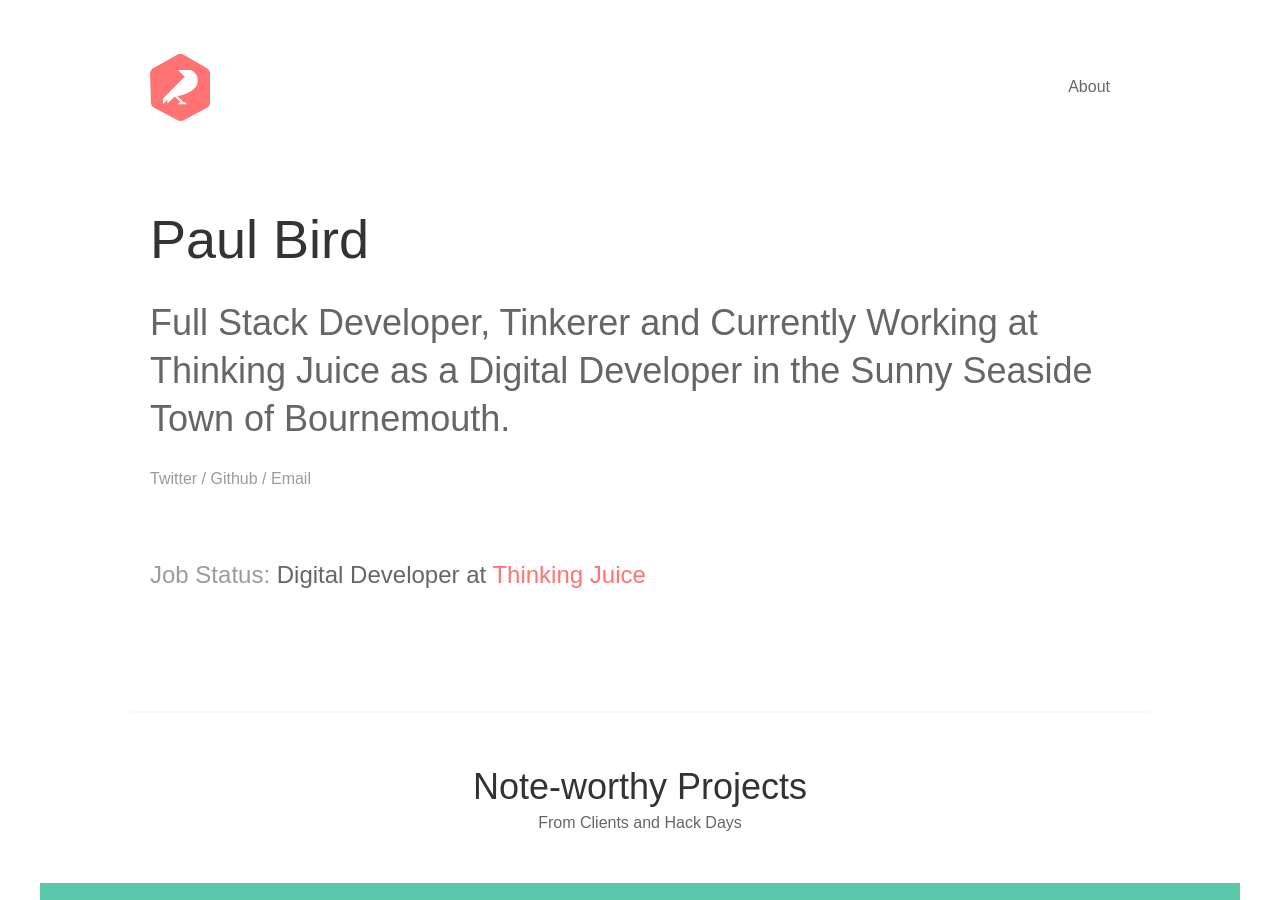
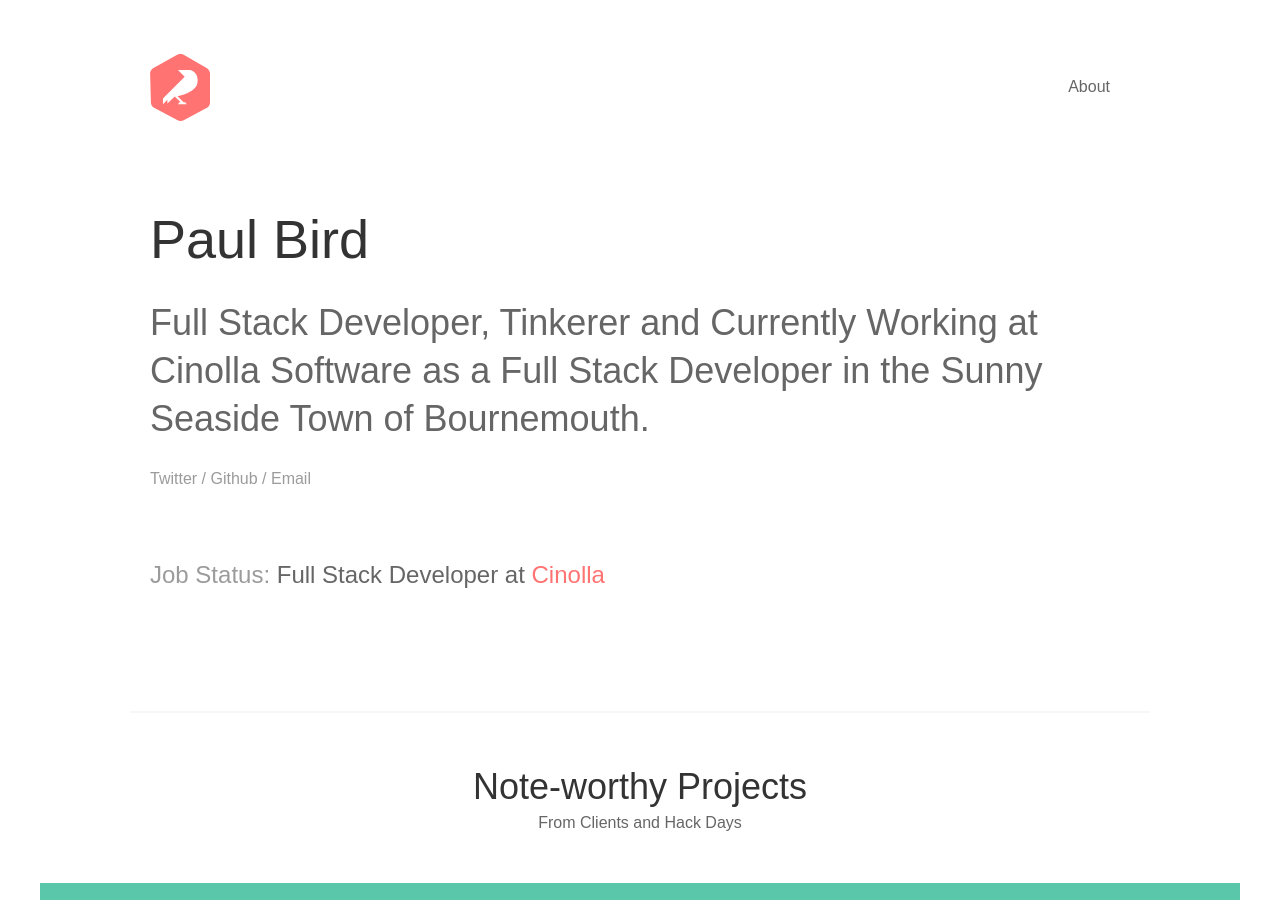
Before and after one commit to birdyboy18/birdyboy18.github.io, a Jekyll site: the page built from index.html, in a window 1280 px wide and 900 px high. Built offline with Jekyll 4.4.1, drawn with Linux system fonts in a browser that asks for light colours; some web fonts are replaced.

Commit message:
updated job status

```diff
--- a/index.html
+++ b/index.html
@@ -4,8 +4,8 @@
 
 <div class="container">
   <h1 class="h1 text--d_grey">Paul Bird</h1>
-  <h2 class="h2 text--grey text--no-top-margin">Full Stack Developer, Tinkerer and Currently Working at Thinking Juice as a
-    Digital Developer in the Sunny Seaside Town of Bournemouth.</h2>
+  <h2 class="h2 text--grey text--no-top-margin">Full Stack Developer, Tinkerer and Currently Working at Cinolla Software as a
+    Full Stack Developer in the Sunny Seaside Town of Bournemouth.</h2>
     <div class="social-links">
       <p class="text--l_grey">
         <a href="http://twitter.com/birdyboy18">Twitter</a>
@@ -16,7 +16,7 @@
       </p>
     </div>
     <div class="employment-status">
-      <p class="inline-block">Job Status: <span>Digital Developer at <a href="http://thinkingjuice.co.uk">Thinking Juice</a></span></p>
+      <p class="inline-block">Job Status: <span>Full Stack Developer at <a href="https://cinolla.com">Cinolla</a></span></p>
       <!-- <a href="mailto:paulbird1993@gmail.com" class="btn btn--orange inline-block btn--push-left">Employ Me?</a> -->
     </div>
   </div>
```
